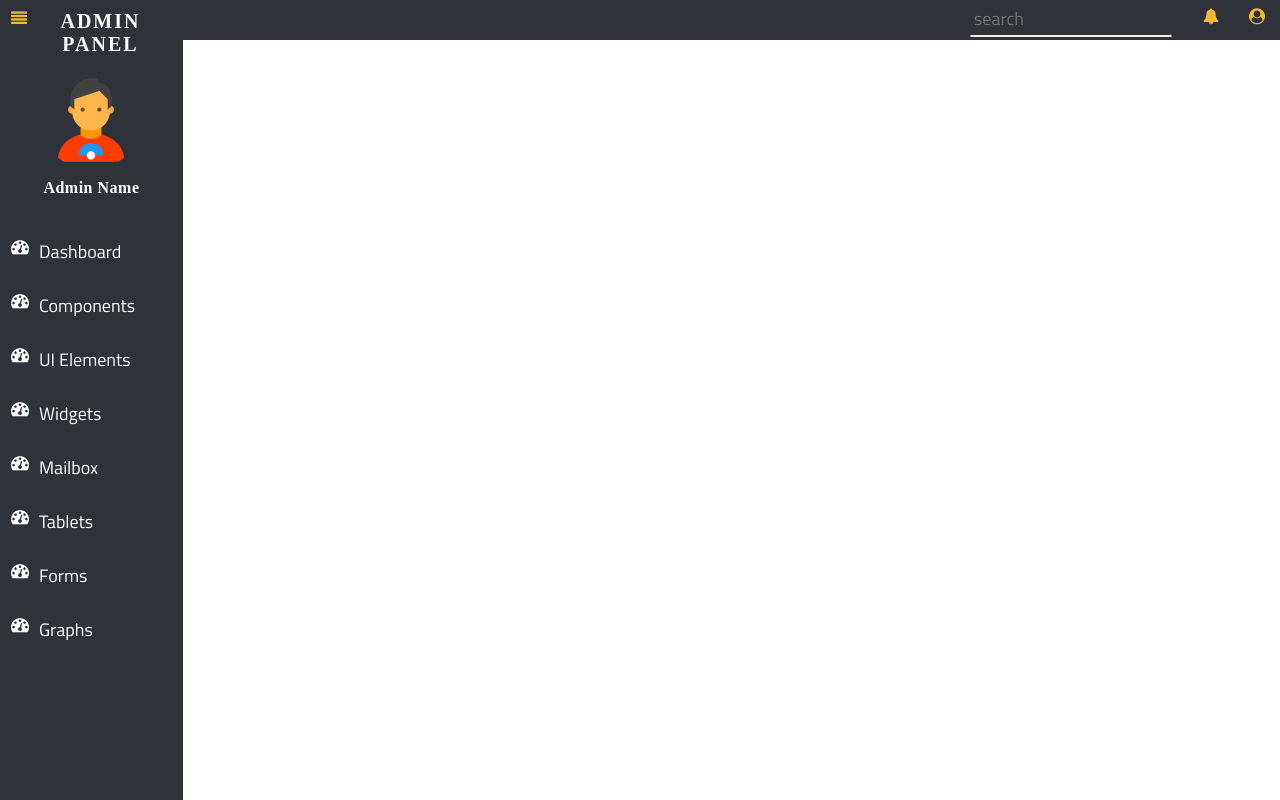
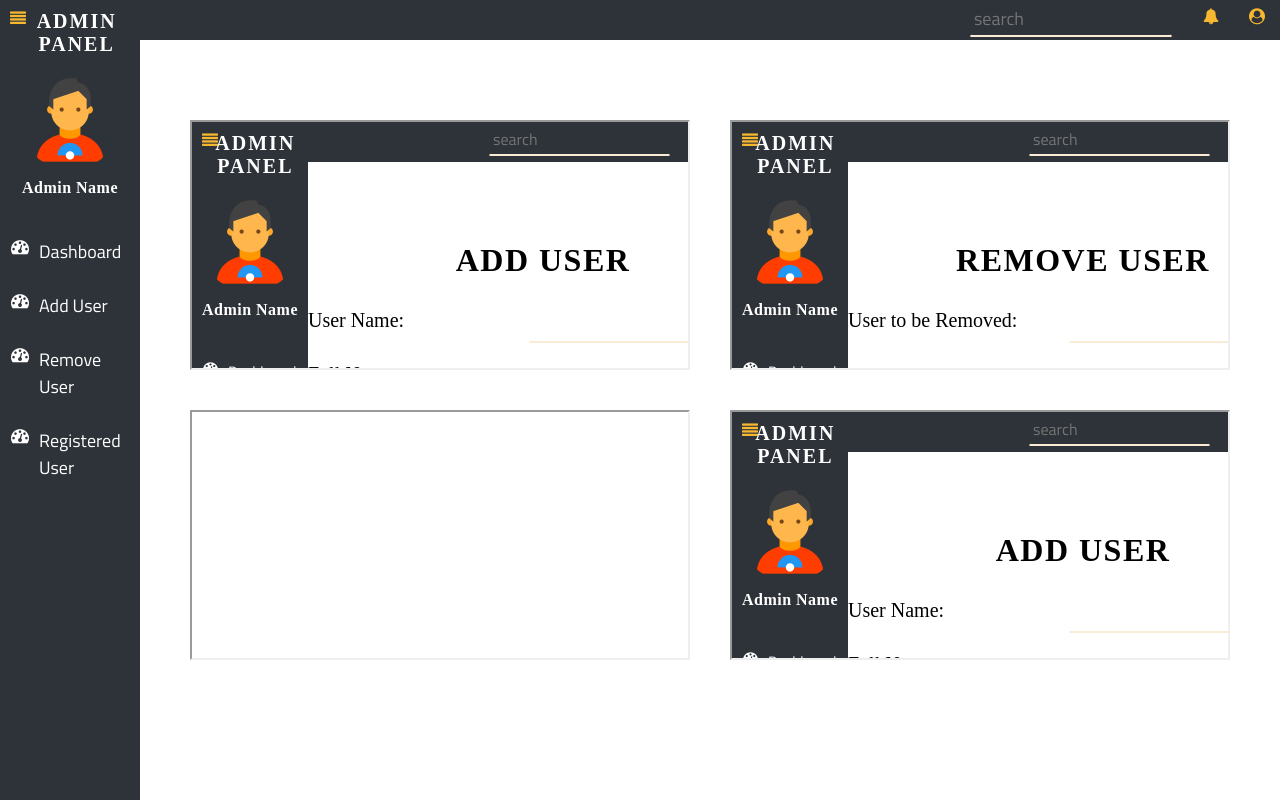
Before and after one commit to Oshan96/CabServiceSystem, a PHP site: page /view/adminNew.html in a window 1280 px wide. Run offline with PHP 8.4, Linux system fonts and the light colour scheme.

Commit message:
admin panel changes

```diff
--- a/assets/css/adminNew.css
+++ b/assets/css/adminNew.css
@@ -4,6 +4,12 @@
 }
 body{
   display: flex;
+}
+a{
+  text-decoration: none;
+}
+a:visited{
+  text-decoration: none;
 }
 
 /* -----------------Styling Left and Right------------------ */
@@ -176,3 +182,23 @@ input[type=search], input[type=text], input[type=password] {
   background-color: transparent;
   /* padding-bottom: 2px; */
 }
+
+
+
+
+
+
+/**------------------- dashboard_content_box ------------*/
+
+.dashboard_content{
+  margin: 80px 50px;
+  display: grid;
+  grid-template-columns: 500px 500px;
+  grid-template-rows: 250px 250px;
+  grid-gap: 40px;
+}
+
+.dashboard_content_box iframe{
+  width: 500px;
+  height: 250px;
+}
--- /dev/null
+++ b/assets/pages/adduser.html
@@ -0,0 +1,120 @@
+<!DOCTYPE html>
+<html>
+  <head>
+    <meta charset="utf-8">
+    <title>Admin Panel</title>
+
+    <link rel="stylesheet" href="../css/basic-style.css">
+    <link rel="stylesheet" href="../css/adminNew.css">
+  <link rel="stylesheet" href="../css/adduser.css">
+
+    <link rel="stylesheet" href="https://cdnjs.cloudflare.com/ajax/libs/font-awesome/4.7.0/css/font-awesome.min.css">
+
+  </head>
+  <body>
+
+  <!-- Left Side -->
+    <div id="left">
+
+      <div class="left-header">
+        <div id="toggle-icon">
+          <i class="fa fa-align-justify"></i>
+        </div>
+
+        <div class="left-header-title">
+          <h1>Admin Panel</h1>
+        </div>
+      </div> <!-- End Left Header -->
+
+      <div class="user">
+        <img src="../images/admin.png" alt="admin profile" class="user-img">
+        <p>Admin Name</p>
+      </div>
+
+      <div class="left-contents-large">
+          <a href="../../view/adminNew.html" class="left-nav-items button-bg"><i class="fa fa-tachometer"></i><p>Dashboard</p></a>
+          <a href="#" class="left-nav-items button-bg"><i class="fa fa-tachometer"></i><p>Add User</p></a>
+          <a href="./removeuser.html" class="left-nav-items button-bg"><i class="fa fa-tachometer"></i><p>Remove User</p></a>
+          <a href="./viewuser.html" class="left-nav-items button-bg"><i class="fa fa-tachometer"></i><p>Registered User</p></a>
+      </div>
+
+    </div>
+
+  <!-- Toggle Clicked View -->
+    <div id="left-toggle">
+
+      <div class="left-header">
+        <div id="togglesmall">
+          <i class="fa fa-align-justify"></i>
+        </div>
+      </div> <!-- End Left Header -->
+
+      <div class="user-small">
+        <img src="../images/admin.png" alt="admin profile" class="user-img-small">
+      </div>
+
+      <div class="left-contents-large">
+          <a href="../../view/adminNew.html" class="left-nav-items button-bg"><i class="fa fa-tachometer"></i></a>
+          <a href="#" class="left-nav-items button-bg"><i class="fa fa-tachometer"></i></a>
+          <a href="./removeuser.html" class="left-nav-items button-bg"><i class="fa fa-tachometer"></i></a>
+          <a href="./viewuser.html" class="left-nav-items button-bg"><i class="fa fa-tachometer"></i></a>
+      </div>
+
+    </div>
+       <!-- End Left-->
+
+
+
+
+    <!-- Right Side -->
+    <div id="right">
+
+      <div id="right-header">
+        <ul class="nav-items">
+          <li style="padding:0px 15px;"><input type="search" name="" placeholder="search"></li>
+          <li><i class="fa fa-bell"></i></li>
+          <li><i class="fa fa-user-circle"></i></li>
+        </ul>
+      </div>
+
+      <div class="add_user">
+        <div class="add_user_title">
+            <h1>Add User</h1>
+        </div>
+
+        <div class="add_user_form">
+            <form action="#" method="post">
+
+                <div class="form-element">
+                  <div><label for="name">User Name:</label></div>
+                  <div><input type="text" id="user_name" name="user_name"></div>
+                </div>
+
+                <div class="form-element">
+                  <div><label for="full_name">Full Name:</label></div>
+                  <div><input type="text" id="full_name" name="full_name"></div>
+                </div>
+
+                <div class="form-element">
+                  <div><label for="nic">NIC:</label></div>
+                  <div><input type="text" id="nic" name="nic"></div>
+                </div>
+
+                <div class="form-element">
+                  <div><label for="dob">D.O.B:</label></div>
+                  <div><input type="date" id="dob" name="dob"></div>
+                </div>
+
+                <button type="submit" name="button" class="button-bg form-btn">Add User</button>
+              </form>
+          </div>
+
+
+      </div>
+
+    </div>
+
+
+  <script src="../js/adminNew.js"></script>
+  </body>
+</html>
--- /dev/null
+++ b/assets/pages/removeuser.html
@@ -0,0 +1,104 @@
+<!DOCTYPE html>
+<html>
+  <head>
+    <meta charset="utf-8">
+    <title>Admin Panel</title>
+
+    <link rel="stylesheet" href="../css/basic-style.css">
+    <link rel="stylesheet" href="../css/adminNew.css">
+  <link rel="stylesheet" href="../css/adduser.css">
+
+    <link rel="stylesheet" href="https://cdnjs.cloudflare.com/ajax/libs/font-awesome/4.7.0/css/font-awesome.min.css">
+
+  </head>
+  <body>
+
+  <!-- Left Side -->
+    <div id="left">
+
+      <div class="left-header">
+        <div id="toggle-icon">
+          <i class="fa fa-align-justify"></i>
+        </div>
+
+        <div class="left-header-title">
+          <h1>Admin Panel</h1>
+        </div>
+      </div> <!-- End Left Header -->
+
+      <div class="user">
+        <img src="../images/admin.png" alt="admin profile" class="user-img">
+        <p>Admin Name</p>
+      </div>
+
+      <div class="left-contents-large">
+          <a href="../../view/adminNew.html" class="left-nav-items button-bg"><i class="fa fa-tachometer"></i><p>Dashboard</p></a>
+          <a href="./adduser.html" class="left-nav-items button-bg"><i class="fa fa-tachometer"></i><p>Add User</p></a>
+          <a href="#" class="left-nav-items button-bg"><i class="fa fa-tachometer"></i><p>Remove User</p></a>
+          <a href="./viewuser.html" class="left-nav-items button-bg"><i class="fa fa-tachometer"></i><p>Registered User</p></a>
+      </div>
+
+    </div>
+
+  <!-- Toggle Clicked View -->
+    <div id="left-toggle">
+
+      <div class="left-header">
+        <div id="togglesmall">
+          <i class="fa fa-align-justify"></i>
+        </div>
+      </div> <!-- End Left Header -->
+
+      <div class="user-small">
+        <img src="../images/admin.png" alt="admin profile" class="user-img-small">
+      </div>
+
+      <div class="left-contents-large">
+          <a href="../../view/adminNew.html" class="left-nav-items button-bg"><i class="fa fa-tachometer"></i></a>
+          <a href="./adduser.html" class="left-nav-items button-bg"><i class="fa fa-tachometer"></i></a>
+          <a href="#" class="left-nav-items button-bg"><i class="fa fa-tachometer"></i></a>
+          <a href="./viewuser.html" class="left-nav-items button-bg"><i class="fa fa-tachometer"></i></a>
+      </div>
+    </div>
+       <!-- End Left-->
+
+
+
+
+    <!-- Right Side -->
+    <div id="right">
+
+      <div id="right-header">
+        <ul class="nav-items">
+          <li style="padding:0px 15px;"><input type="search" name="" placeholder="search"></li>
+          <li><i class="fa fa-bell"></i></li>
+          <li><i class="fa fa-user-circle"></i></li>
+        </ul>
+      </div>
+
+      <div class="add_user">
+        <div class="add_user_title">
+            <h1>Remove User</h1>
+        </div>
+
+        <div class="add_user_form">
+            <form action="#" method="post">
+
+                <div class="form-element">
+                  <div><label for="name">User to be Removed:</label></div>
+                  <div><input type="text" id="user_name" name="user_name"></div>
+                </div>
+
+                <button type="submit" name="button" class="button-bg form-btn">Remove User</button>
+              </form>
+          </div>
+
+
+      </div>
+
+    </div>
+
+
+  <script src="../js/adminNew.js"></script>
+  </body>
+</html>
--- a/view/adminNew.html
+++ b/view/adminNew.html
@@ -31,16 +31,10 @@
       </div>
 
       <div class="left-contents-large">
-          <div class="left-nav-items button-bg"><i class="fa fa-tachometer"></i><p>Dashboard</p></div>
-          <div class="left-nav-items button-bg"><i class="fa fa-tachometer"></i><p>Components</p></div>
-          <div class="left-nav-items button-bg"><i class="fa fa-tachometer"></i><p>UI Elements</p></div>
-          <div class="left-nav-items button-bg"><i class="fa fa-tachometer"></i><p>Widgets</p></div>
-          <div class="left-nav-items button-bg"><i class="fa fa-tachometer"></i><p>Mailbox</p></div>
-          <div class="left-nav-items button-bg"><i class="fa fa-tachometer"></i><p>Tablets</p></div>
-          <div class="left-nav-items button-bg"><i class="fa fa-tachometer"></i><p>Forms</p></div>
-          <div class="left-nav-items button-bg"><i class="fa fa-tachometer"></i><p>Graphs</p></div>
-          <!-- <div class="left-nav-items button-bg"><i class="fa fa-tachometer"></i><p>Charts</p></div>
-          <div class="left-nav-items button-bg"><i class="fa fa-tachometer"></i><p>Pages</p></div> -->
+          <a href="#" class="left-nav-items button-bg"><i class="fa fa-tachometer"></i><p>Dashboard</p></a>
+          <a href="../assets/pages/adduser.html" class="left-nav-items button-bg"><i class="fa fa-tachometer"></i><p>Add User</p></a>
+          <a href="../assets/pages/removeuser.html" class="left-nav-items button-bg"><i class="fa fa-tachometer"></i><p>Remove User</p></a>
+          <a href="../assets/pages/viewuser.html" class="left-nav-items button-bg"><i class="fa fa-tachometer"></i><p>Registered User</p></a>
       </div>
     </div>
 
@@ -57,18 +51,13 @@
         <img src="./../assets/images/admin.png" alt="admin profile" class="user-img-small">
       </div>
 
-      <div class="left-contents-small">
-          <div class="left-nav-items-small button-bg"><i class="fa fa-tachometer"></i></div>
-          <div class="left-nav-items-small button-bg"><i class="fa fa-tachometer"></i></div>
-          <div class="left-nav-items-small button-bg"><i class="fa fa-tachometer"></i></div>
-          <div class="left-nav-items-small button-bg"><i class="fa fa-tachometer"></i></div>
-          <div class="left-nav-items-small button-bg"><i class="fa fa-tachometer"></i></div>
-          <div class="left-nav-items-small button-bg"><i class="fa fa-tachometer"></i></div>
-          <div class="left-nav-items-small button-bg"><i class="fa fa-tachometer"></i></div>
-          <div class="left-nav-items-small button-bg"><i class="fa fa-tachometer"></i></div>
-          <!-- <div class="left-nav-items-small button-bg"><i class="fa fa-tachometer"></i></div>
-          <div class="left-nav-items-small button-bg"><i class="fa fa-tachometer"></i></div> -->
+      <div class="left-contents-large">
+          <a href="#" class="left-nav-items button-bg"><i class="fa fa-tachometer"></i></a>
+          <a href="../assets/pages/adduser.html" class="left-nav-items button-bg"><i class="fa fa-tachometer"></i></a>
+          <a href="../assets/pages/removeuser.html" class="left-nav-items button-bg"><i class="fa fa-tachometer"></i></a>
+          <a href="../assets/pages/viewuser.html" class="left-nav-items button-bg"><i class="fa fa-tachometer"></i></a>
       </div>
+
     </div>
        <!-- End Left-->
 
@@ -84,6 +73,21 @@
           <li><i class="fa fa-user-circle"></i></li>
         </ul>
       </div>
+
+      <div class="dashboard_content">
+        <div class="dashboard_content_box">
+          <iframe src="../assets/pages/adduser.html"></iframe>
+        </div>
+        <div class="dashboard_content_box">
+          <iframe src="../assets/pages/removeuser.html"></iframe>
+        </div>
+        <div class="dashboard_content_box">
+          <iframe src="../assets/pages/viewuser.html"></iframe>
+        </div>
+        <div class="dashboard_content_box">
+          <iframe src="../assets/pages/adduser.html"></iframe>
+        </div>
+      </div>
     </div>
 
 
```
Also changed, not shown: assets/css/adduser.css (added, +34 -0 lines), assets/images/driver.png (added), assets/pages/viewuser.html (added).
